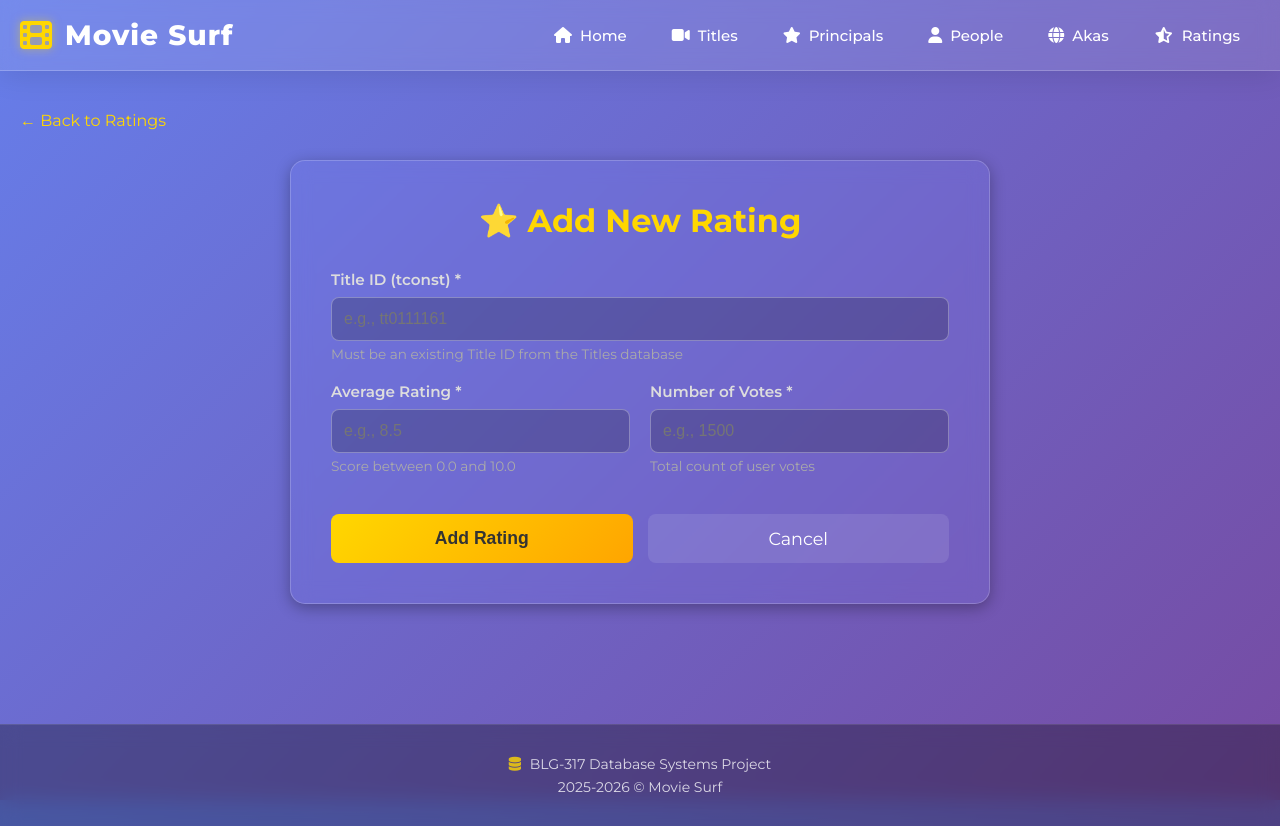
After one commit to rabiaelifcelik/BLG-317E-Database-Project, a Flask app: page /ratings/add in a window 1280 px wide. The commit adds this page. Run offline with Flask 3, Linux system fonts and the light colour scheme.

Commit message:
updating ratings ui and adding add function

```diff
--- /dev/null
+++ b/Templates/ratings_add.html
@@ -0,0 +1,163 @@
+{% extends "layout.html" %}
+
+{% block title %}Add New Rating{% endblock %}
+
+{% block content %}
+<div class="rating-detail-container">
+    <div class="back-nav">
+        <a href="{{ url_for('ratings_list_page') }}" class="btn-back">← Back to Ratings</a>
+    </div>
+
+    <div class="add-form-container">
+        <h1>⭐ Add New Rating</h1>
+
+        <form action="{{ url_for('rating_add_page') }}" method="POST" class="add-form">
+
+            <div class="form-group">
+                <label for="title_id">Title ID (tconst) *</label>
+                <input type="text" id="title_id" name="title_id" required
+                       placeholder="e.g., tt0111161">
+                <small>Must be an existing Title ID from the Titles database</small>
+            </div>
+
+            <div class="form-row">
+                <div class="form-group">
+                    <label for="average_rating">Average Rating *</label>
+                    <input type="number" id="average_rating" name="average_rating"
+                           required step="0.1" min="0" max="10"
+                           placeholder="e.g., 8.5">
+                    <small>Score between 0.0 and 10.0</small>
+                </div>
+
+                <div class="form-group">
+                    <label for="num_votes">Number of Votes *</label>
+                    <input type="number" id="num_votes" name="num_votes"
+                           required min="0"
+                           placeholder="e.g., 1500">
+                    <small>Total count of user votes</small>
+                </div>
+            </div>
+
+            <div class="form-actions">
+                <button type="submit" class="btn-submit">Add Rating</button>
+                <a href="{{ url_for('ratings_list_page') }}" class="btn-cancel">Cancel</a>
+            </div>
+        </form>
+    </div>
+</div>
+
+<style>
+/* Reusing the beautiful style from person_add.html */
+.add-form-container {
+    max-width: 700px;
+    margin: 30px auto;
+    background: rgba(129, 137, 255, 0.15); /* Slightly transparent purple */
+    backdrop-filter: blur(10px);
+    padding: 40px;
+    border-radius: 15px;
+    box-shadow: 0 4px 15px rgba(0,0,0,0.3);
+    border: 1px solid rgba(255, 255, 255, 0.2);
+    color: white;
+}
+
+.add-form-container h1 {
+    color: #ffd700; /* Gold for Ratings */
+    margin-bottom: 30px;
+    text-align: center;
+}
+
+.add-form {
+    display: flex;
+    flex-direction: column;
+    gap: 20px;
+}
+
+.form-row {
+    display: grid;
+    grid-template-columns: 1fr 1fr;
+    gap: 20px;
+}
+
+.form-group {
+    display: flex;
+    flex-direction: column;
+}
+
+.form-group label {
+    color: #ddd;
+    font-weight: 600;
+    margin-bottom: 8px;
+    font-size: 0.95em;
+}
+
+.form-group input {
+    padding: 12px;
+    border: 1px solid rgba(255, 255, 255, 0.3);
+    border-radius: 8px;
+    background: rgba(0, 0, 0, 0.2);
+    color: white;
+    font-size: 1em;
+}
+
+.form-group input:focus {
+    outline: none;
+    border-color: #ffd700;
+    background: rgba(0, 0, 0, 0.4);
+}
+
+.form-group small {
+    color: #aaa;
+    font-size: 0.85em;
+    margin-top: 5px;
+}
+
+.form-actions {
+    display: flex;
+    gap: 15px;
+    margin-top: 20px;
+}
+
+.btn-submit {
+    flex: 1;
+    padding: 14px;
+    background: linear-gradient(135deg, #ffd700 0%, #ffa500 100%);
+    color: #333;
+    border: none;
+    border-radius: 8px;
+    font-size: 1.1em;
+    font-weight: 600;
+    cursor: pointer;
+    transition: transform 0.2s;
+}
+
+.btn-submit:hover {
+    transform: translateY(-2px);
+    box-shadow: 0 4px 15px rgba(255, 215, 0, 0.3);
+}
+
+.btn-cancel {
+    flex: 1;
+    padding: 14px;
+    background: rgba(255, 255, 255, 0.1);
+    color: white;
+    text-align: center;
+    text-decoration: none;
+    border-radius: 8px;
+    font-size: 1.1em;
+    transition: background 0.3s;
+}
+
+.btn-cancel:hover {
+    background: rgba(255, 255, 255, 0.2);
+}
+
+@media (max-width: 768px) {
+    .form-row {
+        grid-template-columns: 1fr;
+    }
+    .add-form-container {
+        padding: 20px;
+    }
+}
+</style>
+{% endblock %}
--- a/Templates/ratings_details.html
+++ b/Templates/ratings_details.html
@@ -1,5 +1,9 @@
 {% extends "layout.html" %}
 {% block title %}Rating Details{% endblock %}
+
+{% block page_css %}
+<link rel="stylesheet" href="/static/ratings.css"/>
+{% endblock %}
 
 {% block content %}
     <div class="rating-detail-container">
--- a/app.py
+++ b/app.py
@@ -45,6 +45,7 @@ if __name__ == '__main__':
     #ratings
     app.add_url_rule("/ratingslist", view_func=views.ratings_list_page)                     # <--- NEW RATINGS LIST PAGE
     app.add_url_rule("/ratingslist/<rating_id>", view_func=views.ratings_details_page)
+    app.add_url_rule("/ratings/add", view_func=views.rating_add_page, methods=["GET", "POST"])
 
     # ... rest of your routes ...
 
--- a/views.py
+++ b/views.py
@@ -183,3 +183,23 @@ def ratings_details_page(rating_id):
         "ratings_details.html",
         rating=rating
     )
+
+def rating_add_page():
+    if request.method == "GET":
+        return render_template("ratings_add.html")
+
+    # If method is POST (User submitted form)
+    elif request.method == "POST":
+        title_id = request.form.get("title_id")
+        average_rating = request.form.get("average_rating")
+        num_votes = request.form.get("num_votes")
+
+        db = current_app.config["db"]
+
+        try:
+            db.add_rating(title_id, average_rating, num_votes)
+            # Redirect to the list page on success
+            return redirect(url_for("ratings_list_page"))
+        except Exception as e:
+            # In a real app, you would flash an error message here
+            return f"Error adding rating. Ensure Title ID {title_id} exists. Error: {str(e)}"
```
Also changed, not shown: Templates/ratings_list.html (+9 -0 lines), models/database.py (+9 -0 lines), static/ratings.css (added, +142 -0 lines).
